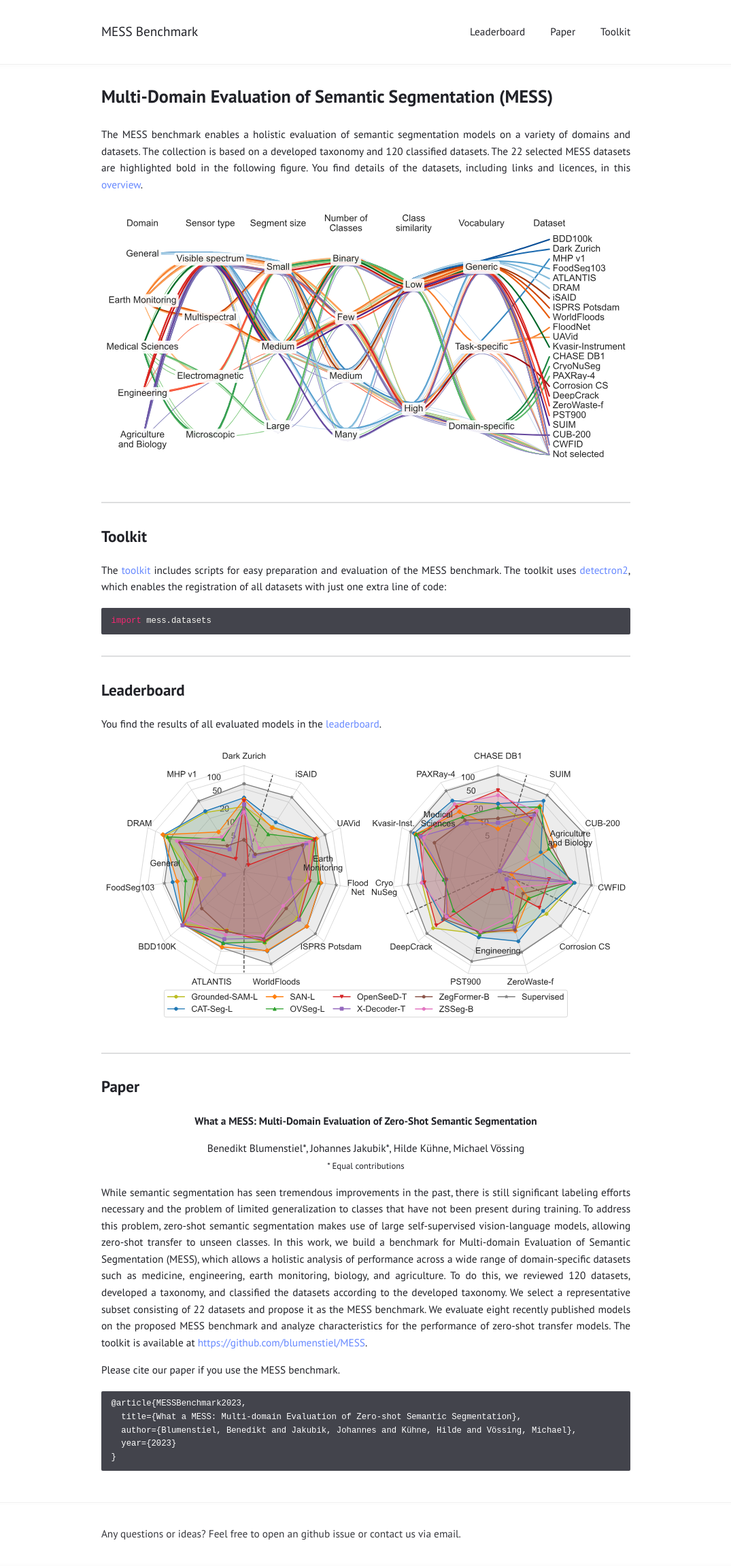
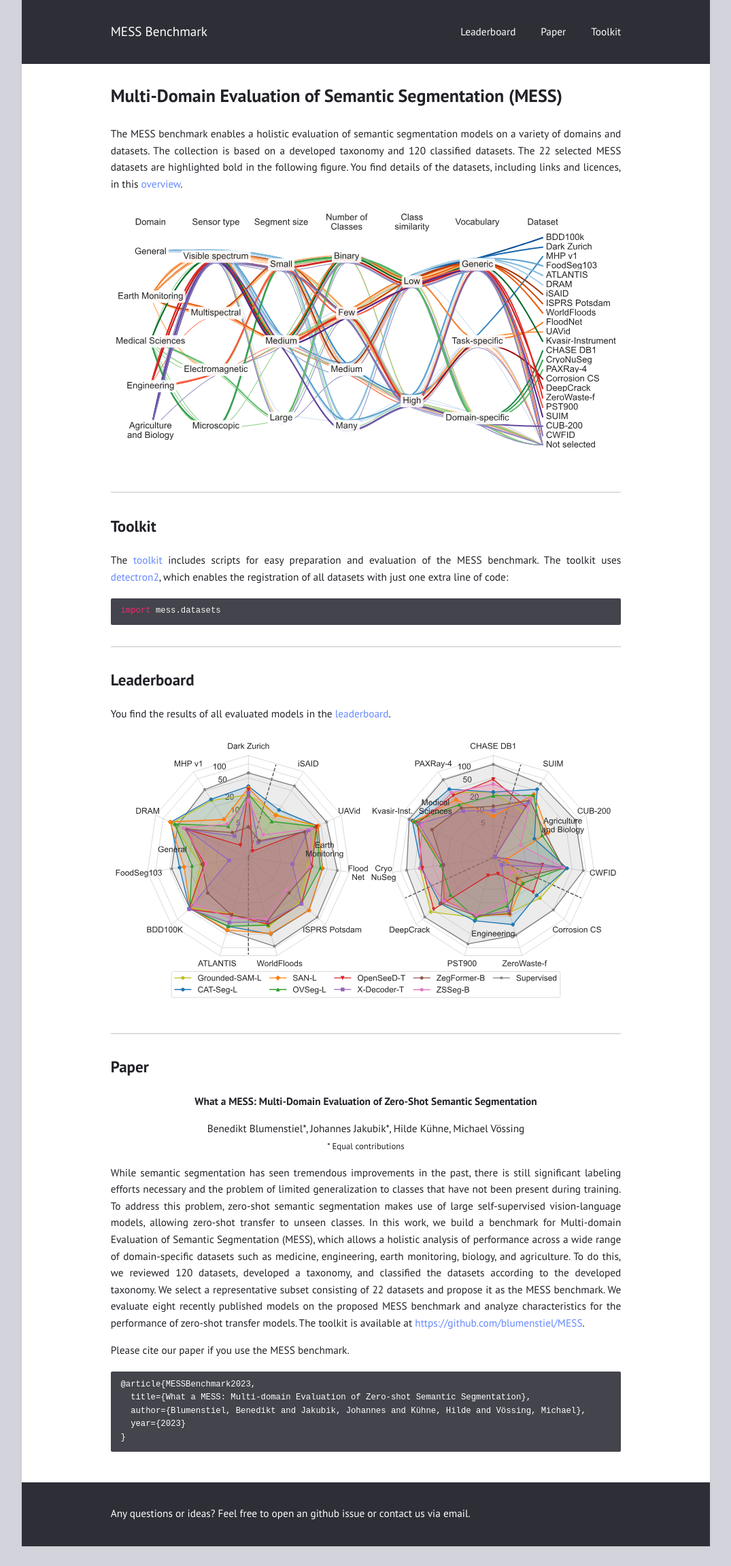
Before and after one commit to blumenstiel/mess-benchmark, a Jekyll site: the page built from index.md, in a window 1280 px wide. Shown: the whole page at 68% size, without its empty margins (102-1177 px from the left). Built offline with Jekyll 4.4.1, drawn with Linux system fonts in a browser that asks for light colours; after the commit the page ends 2274 px from its top, so only the background shows below that.

Commit message:
Test frame

```diff
--- a/_config.yml
+++ b/_config.yml
@@ -9,7 +9,7 @@ date_format: "%B %d, %Y"
 # Layout
 
 show_excerpts: false        # show article excerpts on the home page
-show_frame: false           # adds a gray frame to the site
+show_frame: true           # adds a gray frame to the site
 show_sidebar: false        # show a sidebar instead of the usual header
 minimal: false             # use a dark header
 enable_dark_mode: false
```
